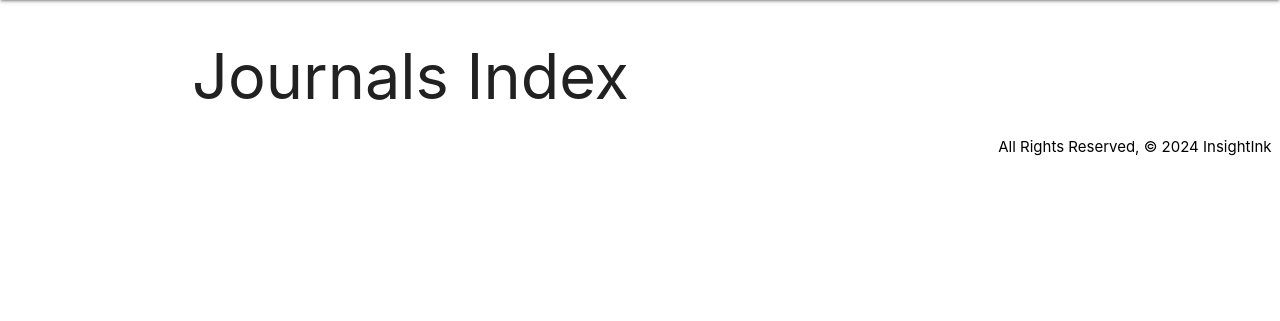
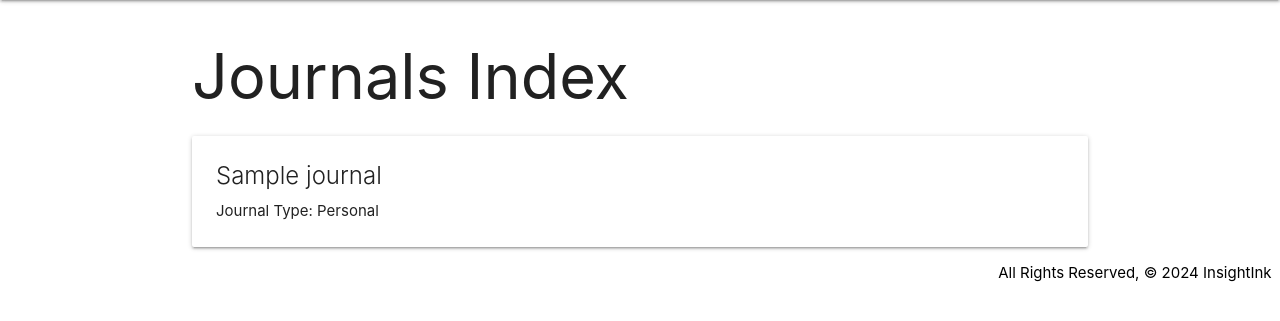
Before and after one commit to chadbanghart/insightink, a Django app: page /journals/ in a window 1280 px wide. Shown: the part 64-385 px from the top of the page. Run offline with Django 5.2, Linux system fonts and the light colour scheme; the first user in the database is signed in; tables that the repository leaves empty hold one stand-in row (Sample ...).

Commit message:
display journals in journal index

```diff
--- a/main_app/models.py
+++ b/main_app/models.py
@@ -17,5 +17,7 @@ class Journal(models.Model):
 	choices=TEMPLATES,
 	default=TEMPLATES[0][0]
 )
+  user = models.ForeignKey(User, on_delete=models.CASCADE)
 
-  user = models.ForeignKey(User, on_delete=models.CASCADE)
+  def __str__(self):
+    return f"{self.get_template_display()}"
--- a/main_app/templates/main_app/journal_list.html
+++ b/main_app/templates/main_app/journal_list.html
@@ -3,4 +3,15 @@
 
 <h1>Journals Index</h1>
 
+{% for journal in journal_list %}
+
+<div class="card">
+  <div class="card-content">
+    <span class="card-title">{{ journal.name }}</span>
+    <p>Journal Type: {{ journal.get_template_display }}</p>
+  </div>
+</div>
+
+{% endfor %}
+
 {% endblock %}
```
